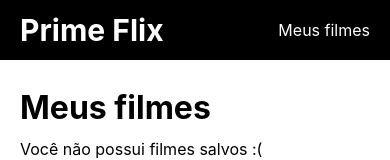
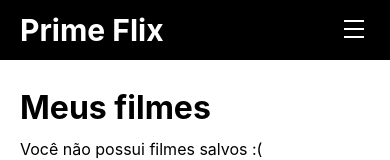
Before and after one commit to jadsonsantos/prime-flix, a React (Create React App) app: page /favorites in a window 390 px wide. Shown: the top 160 px of the page. Built offline with nearby package versions, Linux system fonts and the light colour scheme; no server answers.

Commit message:
feat: create menu mobile

```diff
--- a/src/components/Header/index.jsx
+++ b/src/components/Header/index.jsx
@@ -1,22 +1,28 @@
-import React from 'react'
 import { Link } from 'react-router-dom'
 
 import Menu from 'components/Menu'
+import MobileMenuButton from 'components/MobileMenuButton'
 
 import './Header.scss'
 
-const Header = () => (
+import useIsMobile from 'hooks/useIsMobile'
+
+const Header = () => {
+  const { isMobile } = useIsMobile()
+
+  return (
     <header className="header">
       <div className="container header__container">
         <Link className="header__link header__logo" to="/">
           Prime Flix
         </Link>
+
         <Menu />
-      <Link className="header__link header__favorites" to="/favorites">
-        Meus filmes
-      </Link>
+
+        {isMobile && <MobileMenuButton />}
       </div>
     </header>
   )
+}
 
 export default Header
--- a/src/components/Menu/Menu.scss
+++ b/src/components/Menu/Menu.scss
@@ -1,9 +1,12 @@
 .menu {
-  display: none;
+  opacity: 0;
+  visibility: hidden;
+  // transition: 0.3s;
 
   &__list {
     display: flex;
     align-items: center;
+    flex-direction: column;
   }
 
   &__link {
@@ -12,7 +15,24 @@
     padding: 10px;
   }
 
-  @media (min-width: 768px) {
-    display: block;
+  @media (min-width: 1024px) {
+    opacity: 1;
+    visibility: visible;
+
+    &__list {
+      flex-direction: row;
+    }
   }
 }
+
+.menu--active {
+  position: absolute;
+  top: 60px;
+  left: 0;
+  z-index: 100;
+  width: 100%;
+  background-color: #000;
+  // transform: translate(0);
+  opacity: 1;
+  visibility: visible;
+}
--- a/src/components/Menu/index.jsx
+++ b/src/components/Menu/index.jsx
@@ -1,16 +1,25 @@
-import React from 'react'
+import { useContext } from 'react'
 import { Link } from 'react-router-dom'
 
+import { MenuContext } from 'contexts/menu'
 import menu from 'data/menu'
 
 import './Menu.scss'
 
 const Menu = () => {
+  const { isMenuActive, closeMenu } = useContext(MenuContext)
+
+  const isActiveClassName = isMenuActive ? 'menu--active' : ''
+
+  const handleItemMenuClick = () => {
+    closeMenu()
+  }
+
   return (
-    <nav className="menu">
+    <nav className={`menu ${isActiveClassName}`}>
       <ul className="menu__list">
         {menu.map(({ name, link }) => (
-          <li key={name} className="menu__item">
+          <li key={name} className="menu__item" onClick={handleItemMenuClick}>
             <Link to={`/${link}`} className="menu__link">
               {name}
             </Link>
--- /dev/null
+++ b/src/components/MobileMenuButton/index.jsx
@@ -0,0 +1,22 @@
+import { useContext } from 'react'
+
+import { ReactComponent as MenuIcon } from 'assets/icons/hamburguer.svg'
+import { MenuContext } from 'contexts/menu'
+
+const MobileMenuButton = () => {
+  const { isMenuActive, handleMobileMenuButton } = useContext(MenuContext)
+
+  const isActiveClassName = isMenuActive ? 'menu-button--active' : ''
+
+  return (
+    <button
+      type="button"
+      className={`menu-button ${isActiveClassName}`}
+      onClick={handleMobileMenuButton}
+    >
+      <MenuIcon />
+    </button>
+  )
+}
+
+export default MobileMenuButton
--- a/src/contexts/menu.jsx
+++ b/src/contexts/menu.jsx
@@ -14,7 +14,11 @@ const MenuContextProvider = ({ children }) => {
     setIsMenuActive(!isMenuActive)
   }
 
-  const value = { isMenuActive, handleMobileMenuButton }
+  const closeMenu = () => {
+    setIsMenuActive(false)
+  }
+
+  const value = { isMenuActive, handleMobileMenuButton, closeMenu }
 
   return <MenuContext.Provider value={value}>{children}</MenuContext.Provider>
 }
--- a/src/index.css
+++ b/src/index.css
@@ -22,6 +22,7 @@ p {
 }
 
 button {
+  background-color: transparent;
   border: none;
   cursor: pointer;
 }
```
Also changed, not shown: src/assets/icons/hamburguer.svg (added). Lines whose indentation alone changed are shown as unchanged.
